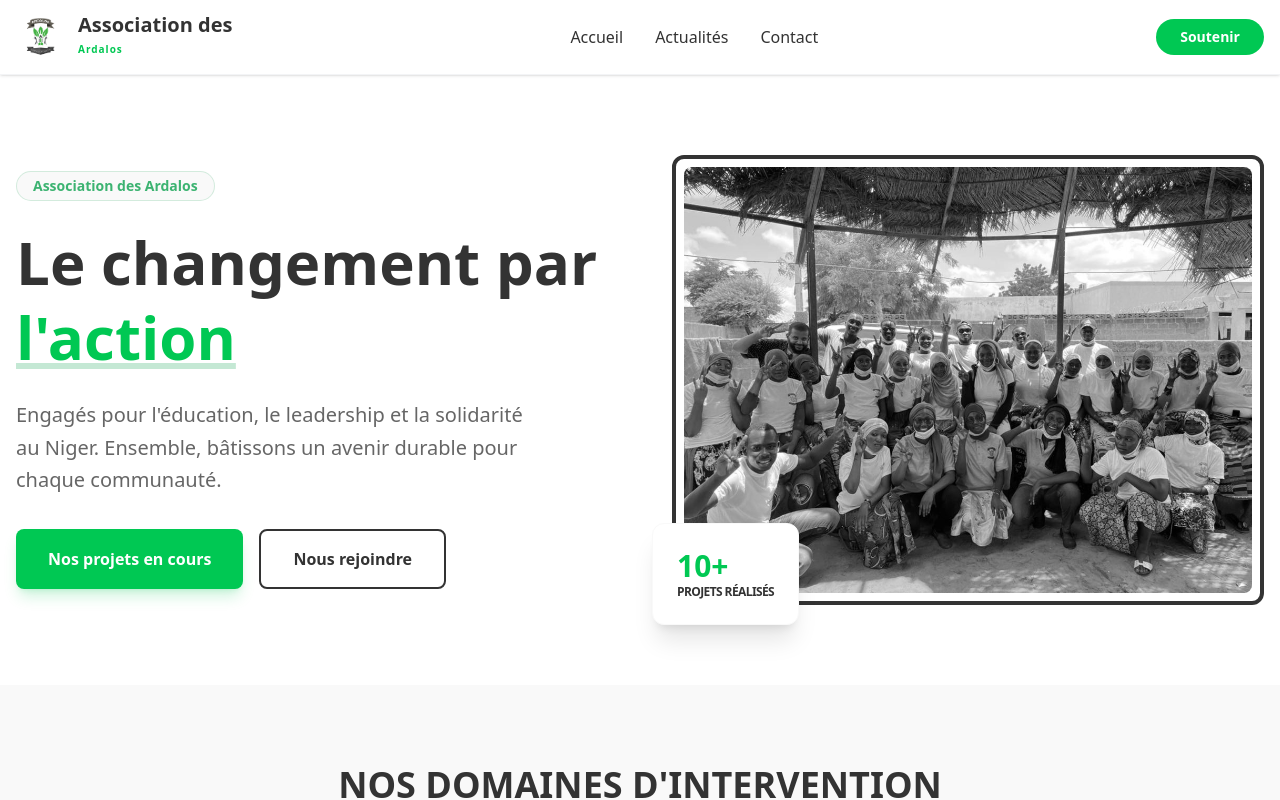
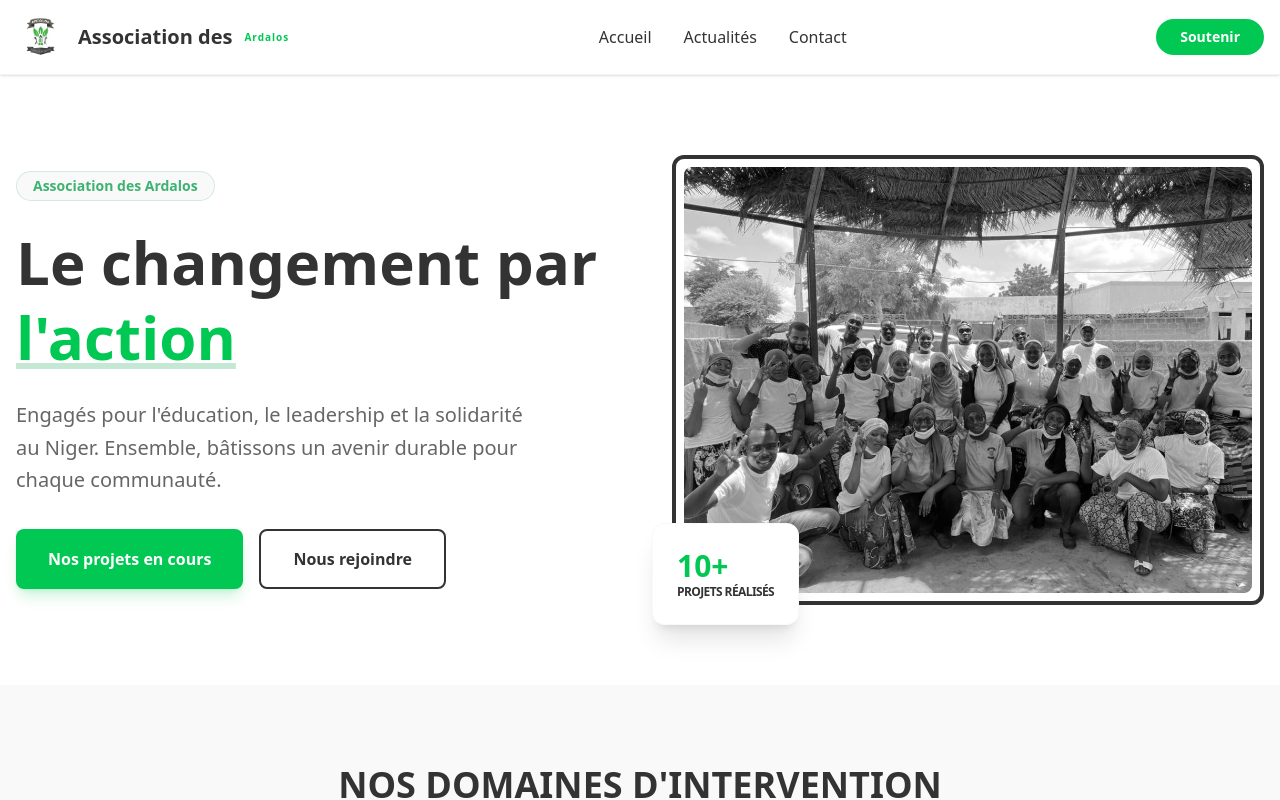
Before and after one commit to dchaibou/ardalos-website, a Next.js app: page / in a window 1280 px wide. Shown: the top 800 px of the page. Built offline with nearby package versions, Linux system fonts and the light colour scheme.

Commit message:
feat: Simplifier l'affichage du logo dans l'en-tête en supprimant la classe de visibilité

```diff
--- a/components/Header.tsx
+++ b/components/Header.tsx
@@ -29,14 +29,12 @@ const Header = () => {
                         height={50}
                         className="object-contain"
                     />
-                    <div className="hidden sm:block">
                     <span className="font-title text-xl font-bold text-ardalos-dark block leading-none">
                         Association des
                     </span>
                     <span className="text-[10px] tracking-widest text-ardalos-green font-bold">
                         Ardalos
                     </span>
-                    </div>
                 </Link>
 
                 {/* Navigation Desktop */}
```
Lines whose indentation alone changed are shown as unchanged.
